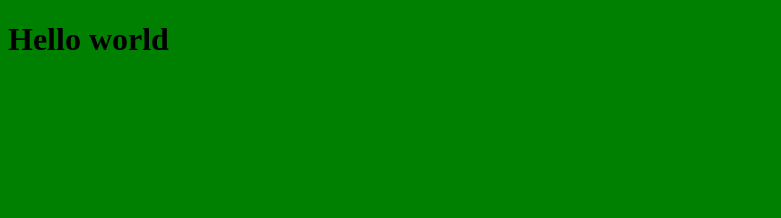
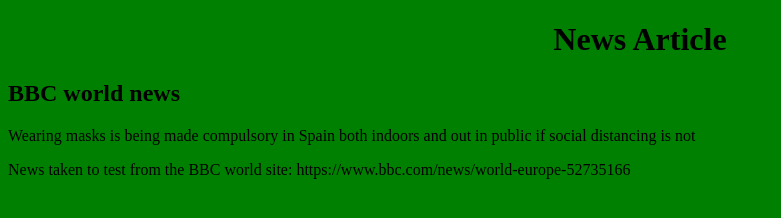
Before and after one commit to lenuza/news-article, a website built with webpack: page src/client/index.html in a window 1280 px wide. Shown: the whole page, without its empty margins (0-781 px from the left). Built offline with nearby package versions, Linux system fonts and the light colour scheme.

Commit message:
added jest

```diff
--- a/package.json
+++ b/package.json
@@ -4,7 +4,7 @@
   "description": "evaluate news article with natural language processing",
   "main": "index.js",
   "scripts": {
-    "test": "echo \"Error: no test specified\" && exit 1",
+    "test": "jest",
     "start": "node src/server/index.js",
     "build-prod": "webpack --config webpack.prod.js",
     "build-dev": "webpack-dev-server --config webpack.dev.js --open"
@@ -26,6 +26,7 @@
     "cors": "^2.8.5",
     "css-loader": "^3.5.3",
     "html-webpack-plugin": "^4.3.0",
+    "jest": "^26.0.1",
     "mini-css-extract-plugin": "^0.9.0",
     "node-sass": "^4.14.1",
     "optimize-css-assets-webpack-plugin": "^5.0.3",
--- a/src/client/index.html
+++ b/src/client/index.html
@@ -1,12 +1,24 @@
 <!DOCTYPE html>
 <html lang="en">
+
 <head>
     <meta charset="UTF-8">
     <meta name="viewport" content="width=device-width, initial-scale=1.0">
     <title>News Article</title>
 </head>
+
 <body>
-    <h1>Hello world</h1>
+    <h1>News Article</h1>
+
+    <main class="main">
+        <h2 class="main-title">BBC world news</h2>
+        <div id="news" class="news-content">
+            Wearing masks is being made compulsory in Spain both indoors and out in public if social distancing is not
+        </div>
+        <p class="news-info">
+            News taken to test from the BBC world site: https://www.bbc.com/news/world-europe-52735166
+        </p>
+    </main>
 
     <script>
         // Check that service workers are supported
@@ -18,4 +30,5 @@
         }
     </script>
 </body>
+
 </html>
--- a/src/client/index.js
+++ b/src/client/index.js
@@ -1 +1,18 @@
 import './styles.scss'
+// var aylien = require("aylien_textapi")
+
+// var textapi = new aylien({
+//     application_id: process.env.API_ID,
+//     application_key: process.env.API_KEY
+// })
+
+var news = document.getElementById('news').innerHTML
+console.log(news)
+
+textapi.sentiment({
+    'text': news
+}, function(error, response) {
+    if (error === null) {
+        console.log(response);
+        }
+    });
--- a/src/client/styles.scss
+++ b/src/client/styles.scss
@@ -1,3 +1,7 @@
 body {
     background-color: green;
+
+    h1 {
+        text-align: center;
+    }
 }
```
Also changed, not shown: src/server/index.js (+12 -1 lines), dist/index.html, dist/main.css, dist/main.js, dist/main.js.LICENSE.txt (added), dist/service-worker.js, 1 other file.
